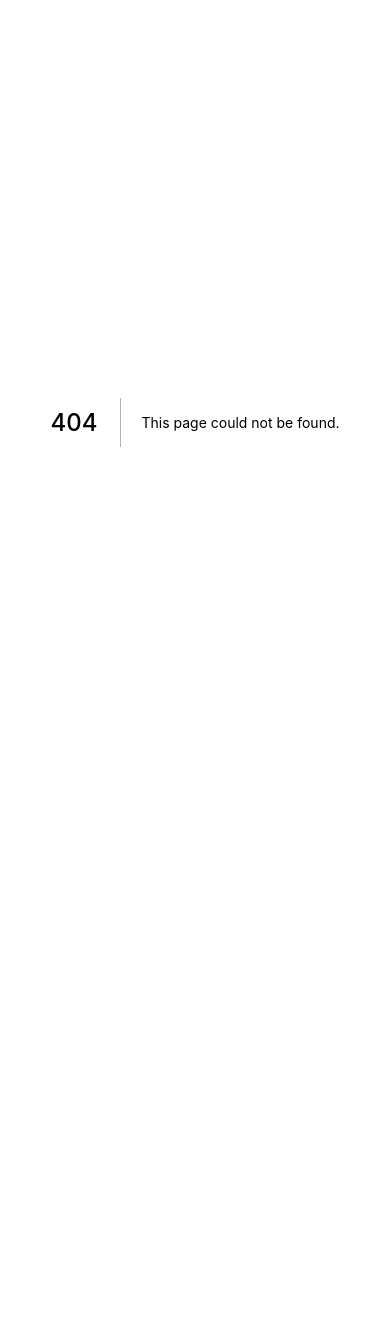
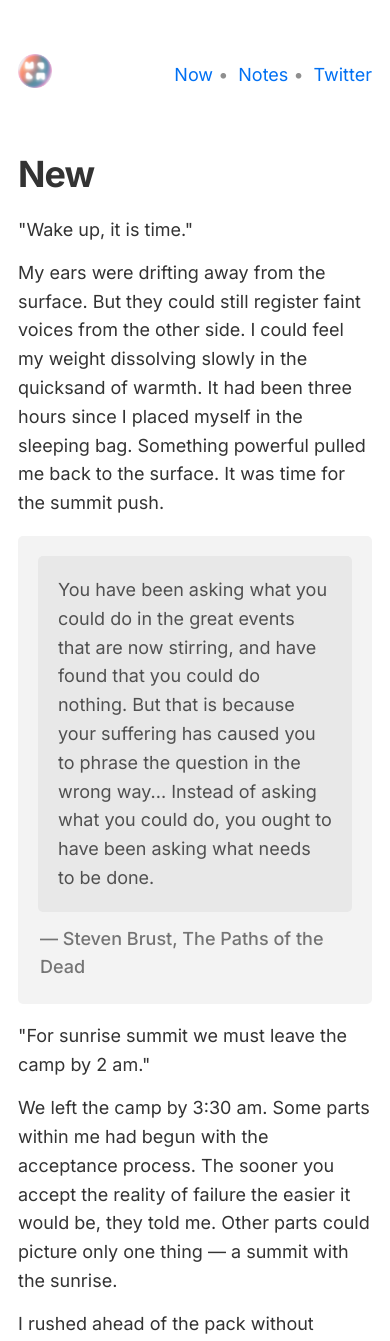
Before and after one commit to mnpw/mrinal.pw, a Next.js app: page /new in a window 390 px wide. Before the commit this address had no page. Shown: the top 1341 px of the page. Before the commit the page ends 844 px from the top, so only its background shows below. Built offline with nearby package versions, Linux system fonts and the light colour scheme.

Commit message:
Add courage post partial for mobile test

```diff
--- /dev/null
+++ b/pages/new/index.js
@@ -0,0 +1,46 @@
+import Layout from "../../components/layout"
+import Link from 'next/link'
+import utilStyles from '../../styles/utils.module.css'
+
+export default function Posts() {
+    return (
+        <Layout>
+            <h2 className={utilStyles.headingXl}>New</h2>
+            <p>"Wake up, it is time."</p>
+            <p>My ears were drifting away from the surface. But they could still register faint voices from the other side. I could feel my weight dissolving slowly in the quicksand of warmth. It had been three hours since I placed myself in the sleeping bag. Something powerful pulled me back to the surface. It was time for the summit push.</p>
+
+            <blockquote>
+                <div className="body">
+                    <p>You have been asking what you could do in the great events that are now stirring, and have found that you could do nothing. But that is because your suffering has caused you to phrase the question in the wrong way... Instead of asking what you could do, you ought to have been asking what needs to be done.</p>
+                </div>
+                <p className="ref">— Steven Brust, The Paths of the Dead</p>
+            </blockquote>
+
+            <p>"For sunrise summit we must leave the camp by 2 am." </p>
+            <p>We left the camp by 3:30 am. Some parts within me had begun with the acceptance process. The sooner you accept the reality of failure the easier it would be, they told me. Other parts could picture only one thing — a summit with the sunrise.</p>
+            <p>I rushed ahead of the pack without thinking much, like a madman. Toes throbbing with pain, a possibly torn hip flexor and the barely functioning rest of me found a group of people from a different camp. This group was ahead of all the other groups. They had left their camp by 2 am.</p>
+
+            <blockquote>
+                <div className="body">
+                    <p>How do you claim to know it is impossible? To believe that something is impossible is to mistake "No one sees how it is possible" for "It is impossible". As the years have gone by, I've been increasingly struck by just how stupid humans are, and how most of our intelligence is just the painfully slow accumulation of the cultural store of better concepts. Once you keep in mind how humans have been wrong forever about most things, the fact that everyone claims that something is impossible loses its misperceived predictive force.</p>
+                </div>
+                <p className="ref">— <Link href="https://www.lesswrong.com/s/3szfzHZr7EYGSWt92/p/fpecAJLG9czABgCe9?commentId=kgxEsw5kGJZBoLSBo"><a target="_blank" rel="noopener">buybuydandavis</a></Link></p>
+            </blockquote>
+
+            <p>It made no rational sense to put myself through this pain. I kept climbing up for three hours. At 6:20 am it dawned upon me that there is nothing left for me to climb. It took a while for my body to realise this, so I ambled around in awe of the human capability, with a shattered concept of reality. The domain of possibilities had expanded faster than I could make any sense of it.</p>
+            <p>I was not supposed to see the sunrise on the summit but I did.</p>
+
+            <blockquote>
+                <div className="body">
+                    <p>Even though <em>individual</em> problems in AI have seemed to become less intimidating over time, the total mountain-to-be-climbed has increased in height—just like conventional wisdom says is supposed to happen—as problems got taken off the "impossible" list and put on the "to do" list.</p>
+                    <p>I started to understand what was happening—and what "Persevere!" really meant. ... And I realized that the word "impossible" had two usages:</p>
+                    <p>1) Mathematical proof of impossibility conditional on specified axioms;</p>
+                    <p>2) "I can't see any way to do that."</p>
+                    <p>Needless to say, all my own uses of the word "impossible" had been of the second type.</p>
+                </div>
+                <p className="ref">— Eliezer Yudkowsky, <Link href="https://www.lesswrong.com/s/3szfzHZr7EYGSWt92/p/fpecAJLG9czABgCe9"><a target="_blank" rel="noopener">On Doing the Impossible</a></Link></p>
+
+            </blockquote>
+        </Layout >
+    )
+}
--- a/pages/words-are-sacred/index.js
+++ b/pages/words-are-sacred/index.js
@@ -25,7 +25,7 @@ export default function Posts() {
             <p>~</p>
             <p>The words 'weak', 'little' and 'child' are often used interchangeably. Children are not really <em>children</em> — small and incapable of significance — when you hold a firm grasp on the finest details. Coraline is a story of a little girl who is anything but weak.</p>
             <p>It amuses me to think how it would have been like for Neil Gaiman to write from a point of view of a child.</p>
-            <p>Most of my world was created when I was a child. That was my full time job, to construct a world. Creation is tied to being a child that way. The capacity to construct is left in childhood. Children as master creators.  Children grow very fast. In two hundred pages they grow even faster. The characters of a book carry you along in their growth. The main character is not the same at the start and at the end of the book. You too are not the same when you start the book and finish the book. With age you forget how to make worlds from words. You know everything already — everything there is to know. The act of creating a world becomes harder with the handicap of adulthood. With a main character as a child and the reader as an adult you can experience something that you knew once but have now forgotten. A book with a child main character puts you right at that moment.</p>
+            <p>Most of my world was created when I was a child. That was my full time job, to construct a world. Creation is tied to being a child that way. The capacity to construct is left in childhood. Children as master creators.  Children grow very fast. In two hundred pages they grow even faster. The characters of a book carry you along in their growth. The main character is not the same at the start and at the end of the book. You too are not the same when you start the book and finish the book. With age you forget how to make worlds from words. You know everything already — everything there is to know. The act of creating a world becomes harder with the handicap of adulthood. With the main character as a child and the reader as an adult you can experience something that you knew once but have now forgotten. A book with a child main character puts you right at that moment.</p>
             <p>There is another section in the book. It is titled 'Questions and Answers about Coraline'. One question asks about magic <em>"Are things really magical, or do you make them magical by believing in them?"</em>. Gaiman answers, <em>"I think most things are pretty magical, and it's less a matter of belief than it is one of just stopping to notice"</em>.</p>
             <p>I'm not sure what children's literature exactly means, but I think it's my favorite genre now. I'm glad I read Coraline before I went to sleep. A lot of the world is built under dreams. I would come back to this book again.</p>
             <p>~</p>
--- a/styles/global.css
+++ b/styles/global.css
@@ -1,4 +1,12 @@
 @import url('https://fonts.googleapis.com/css2?family=Inter:wght@300;400;500;600;700&display=swap');
+
+* {
+  padding: 0;
+  margin: 0;
+  position: relative;
+  box-sizing: border-box;
+  text-rendering: optimizeLegibility;
+}
 
 html,
 body {
@@ -20,6 +28,12 @@ a {
   text-decoration: none;
 }
 
+
+
+a:hover::before {
+  height: 100%;
+}
+
 a:hover {
   text-decoration: underline;
 }
@@ -34,21 +48,56 @@ p {
 }
 
 blockquote {
-  margin: 0;
+  margin: 1rem 0px;
+  padding: 15px;
+  background: rgb(243, 243, 243);
+  color: #747474;
+  border-radius: 5px;
 }
 
 blockquote p {
-  padding: 15px;
-  background: rgb(243, 243, 243);
-  color: #6a6a6a;
-  border-radius: 5px;
-  font-style: italic;
+  margin: 0;
+  padding: 7px;
 }
 
-blockquote p::before {
-  content: '\201C';
+blockquote div.body {
+  color: rgb(80, 80, 80);
+  border-radius: 5px;
+  background-color: rgb(232, 232, 232);
+  margin: 0.3rem;
+  padding: 0.7rem 0.7rem;
 }
 
-blockquote p::after {
-  content: '\201D';
+
+blockquote p.ref {
+  font-weight: 500;
 }
+
+@media (min-width: 1200px) {
+  blockquote a {
+    color: #747474;
+  }
+
+  blockquote p.ref a::after {
+    content: "";
+    position: absolute;
+    display: inline-block;
+    bottom: 0;
+    left: 0;
+    height: 35%;
+    width: 100%;
+    background: rgba(0, 112, 243, 0.180);
+    -webkit-transition: all .1s linear;
+    transition: all .1s linear;
+  }
+
+  blockquote p.ref a:hover::after {
+    height: 100%;
+  }
+}
+
+@media (max-width: 1200px) {
+  blockquote p.ref a {
+    font-weight: 400;
+  }
+}
```
